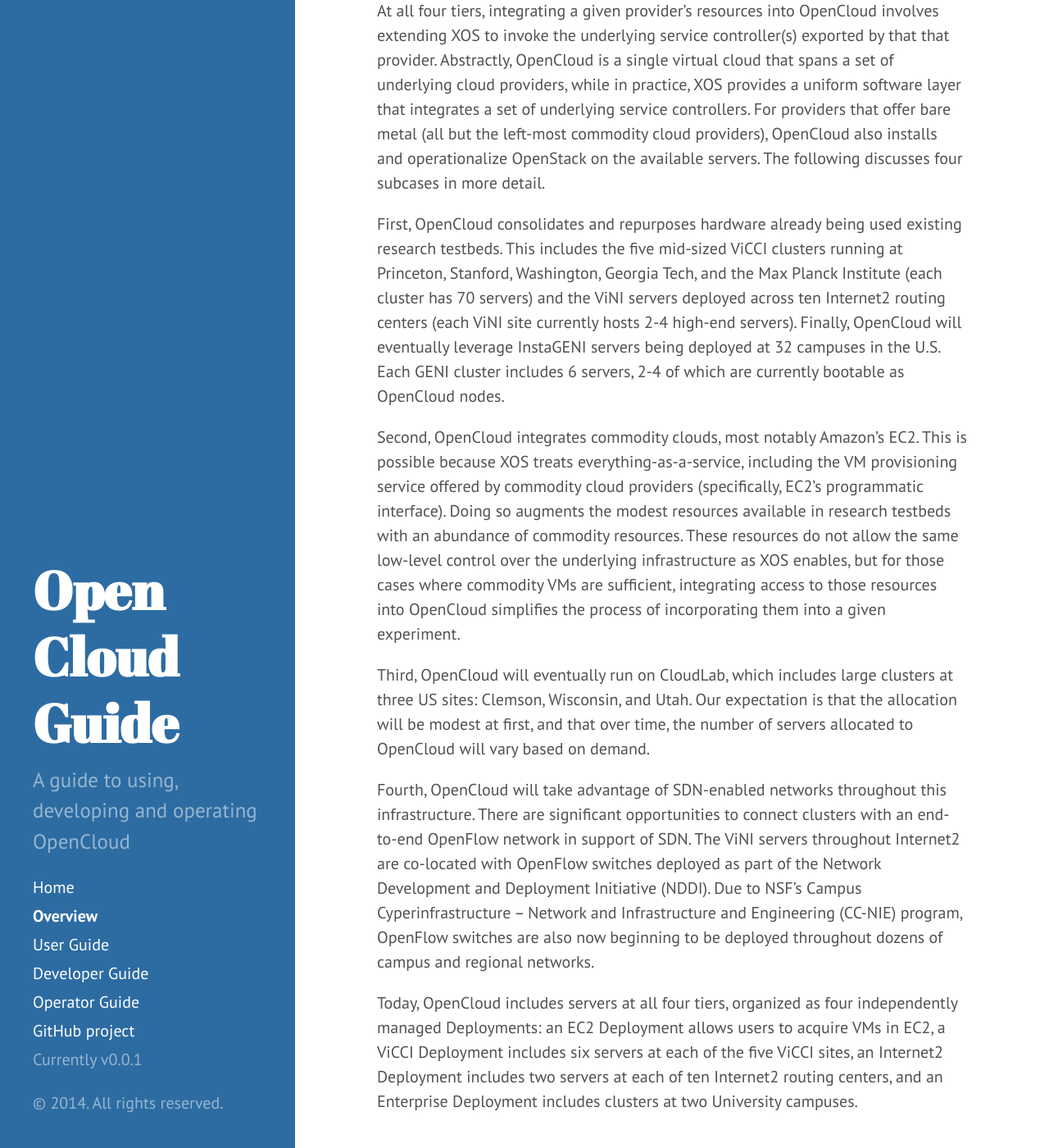
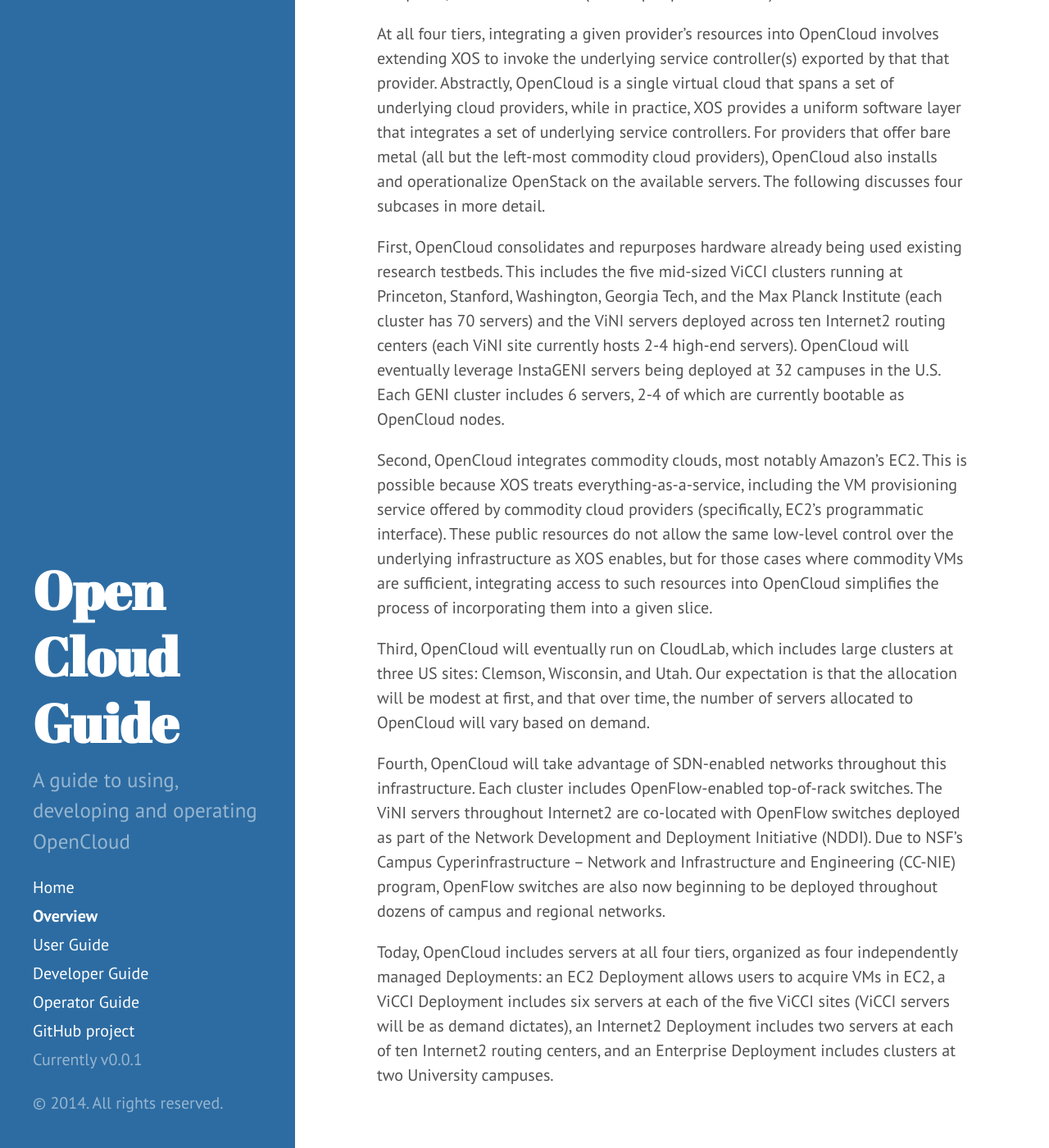
Before and after one commit to open-cloud/open-cloud.github.io.old, a Jekyll site: the page built from 0_overview.md, in a window 1280 px wide and 1400 px high, scrolled down 13194 px. Shown: the whole window at 82% size. Built offline with Jekyll 4.4.1, drawn with Linux system fonts in a browser that asks for light colours; Markdown is read by kramdown in place of the engine named in the settings; some of the changed text lies outside the part shown.

Commit message:
overview wordsmithing

```diff
--- a/0_overview.md
+++ b/0_overview.md
@@ -30,23 +30,21 @@
 OpenCloud are used to illustrate operational and deployment aspects.
 
 ##Software Architecture
+---
 
 Figure 1 schematically depicts the software components running on
-OpenCloud. They include XOS as the overarching Cloud Mangement System,
-existing OpenStack and Linux components (Nova, Neutron, Keystone, OvS,
-and libvirt), and a new Network Hypervisor called OpenVirteX.
+OpenCloud.  The bottom-most green boxes represent low-level
+virtualization mechanisms, including Open vSwitch (OvS) and libvirt,
+the latter of which provides an interface to virtualization
+technologies like KVM and LXC. It also includes OpenVirteX, a Network
+Hypervisor that dynamically creates customizable virtual networks on
+top of OpenFlow switches. A detailed description of OpenVirteX can be
+found in a companion
+[whitepaper](http://opencloud.us/docs/OpenVirteX.pdf).
 
 ![Figure 1. Software components running on OpenCloud.]({{ site.url }}/figures/Slide1.jpg)
 
 Figure 1. Software components running on OpenCloud.
-
-The bottom-most green boxes represent low-level virtualization
-mechanisms, including Open vSwitch (OvS) and libvirt, the latter of
-which provides an interface to virtualization technologies like KVM
-and LXC. It also includes OpenVirteX, a Network Hypervisor that
-dynamically creates customizable virtual networks on top of OpenFlow
-switches. A detailed description of OpenVirteX can be found in a
-companion [whitepaper](http://opencloud.us/docs/OpenVirteX.pdf).
 
 The middle orange boxes represent a collection of services, or more
 specifically, the controllers for those services. This includes a set
@@ -65,17 +63,16 @@
 between the kernel and the commands-and-libraries is not important.
 That is, XOS includes explicit support for folding new services built
 on top of OpenCloud back into OpenCloud, making them available to
-users. More information about how users interact with XOS is given in
-the **User Guide**, while more information about how to extend XOS
-with new services is given in the **Developer Guide.**
+users.
 
-XOS also supports cloud operators that manage physical resources. This
-gives operators the ability to manage and control the hardware,
-establish resource allocation policies, select virtualization
-technologies (i.e., both machine and network hypervisors), and so on,
-and it does so in a way that supports multiple administrative domains.
-More information about how operators use XOS to manage a cloud is
-given in the **Operator Guide**.
+More information about how users interact with XOS is given in the
+**User Guide**, while more information about how to extend XOS with
+new services is given in the **Developer Guide.** XOS also supports
+cloud operators that manage physical resources (i.e., control the
+hardware, establish resource allocation policies, select
+virtualization technologies), and it does so in a way that supports
+multiple administrative domains. More information about how operators
+use XOS to manage a cloud is given in the **Operator Guide**.
 
 ![Figure 2. Internal structure of XOS influenced by MVC pattern.]({{ site.url }}/figures/Slide2.jpg)
 
@@ -87,25 +84,26 @@
 its clean separation of data representation and presentation. The
 *Data Model* codifies the abstract objects, the relationship among
 those objects, and the operations on those objects. It is the heart of
-XOS, and so we briefly introduce the key object types below.
+XOS, and so we briefly introduce the key object types in the next
+section.
 
-On top of these abstractions is a set of *Views* (perspectives) that
-defines how various actors interact with XOS. These include
-traditional cloud tenants, service developers, and cloud operators. We
-expect the set of views to evolve over time, so for example, if
-OpenCloud one day supports a suite of content distribution services,
-it might be useful to create a "Content Provider" view.
+On top of these abstractions is a set of *Views* that defines how
+various actors interact with XOS. These include traditional cloud
+tenants, service developers, and cloud operators. We expect the set of
+views to evolve over time, so for example, if OpenCloud one day
+supports a suite of content distribution services, it might be useful
+to create a "Content Provider" view.
 
 Below the Model sits a collection of controller plugins that react to
-changes in the Model by manipulating the interfaces to the constituent
-services. We call this set of plugins -- and the framework in which
-they execute -- the *Observer*. The Observer has the challenging job
-of ensuring configuration state remains consistent across all levels
-of the distributed system, from the authoritative state maintained in
-the XOS data base, to the per-service state maintained in each service
-controller, to the local state in the widely distributed instances
-that implement each service. This is a challenging technical problem,
-and our approach is informed by a decade of experience controlling
+changes in the Data Model by manipulating the interfaces to the
+constituent services. We call this set of plugins -- and the framework
+in which they execute -- the *Observer*. The Observer's job is to
+ensure configuration state remains consistent across all levels of the
+distributed system, from the authoritative state maintained in the XOS
+data base, to the per-service state maintained in each service
+controller, to the local state in the distributed instances that
+implement each service. This is a challenging technical problem, and
+our approach is informed by a decade of experience controlling
 PlanetLab nodes and slices distributed across hundreds of sites around
 the world. A companion
 [whitepaper](http://opencloud.us/docs/Observer.pdf) describes the
@@ -233,7 +235,7 @@
 and Stanford, then she may assign a Role to a user at Princeton for
 default access to Stanford.
 
-###Infrastructure
+####Infrastructure
 
 XOS manages of a set of physical servers deployed throughout the
 network. (See Section **Deployment** for a description of the
@@ -298,7 +300,7 @@
 Nodes in that Deployment, and decides what Sites are allowed to
 instantiate Slivers and Networks on the Deployment's resources.
 
-###Policies and Configurations
+####Policies and Configurations
 
 Each Deployment defines a set of parameters, configurations and
 policies that govern how a collection of resources are managed. XOS
@@ -331,7 +333,7 @@
 NetworkTemplates are analogous constructs in the sense that both are
 opaque objects from the perspective of the data model.
 
-##Virtualization
+####Virtualization
 
 A virtualized Slice of the physical infrastructure is allocated and
 managed as follows:
@@ -410,7 +412,7 @@
 Slice-wide), while each Network potentially has a different
 NetworkTemplate (hence that field is defined per-Network).
 
-###Billing and Accounting
+####Billing and Accounting
 
 XOS includes a billing model that can be used to charge Sites for
 resource usage. The model includes enough detail so the Site can pass
@@ -440,7 +442,7 @@
 interval. Each Charge includes a reference to a per-Slice Usage
 object.
 
-##Services
+####Services
 
 XOS goes beyond Slices to define a model for the service runningwithin a Slice:
 
@@ -461,12 +463,14 @@
 **Adding Services** section of the **Developer Guide**.
 
 ##Interfaces
+---
 
 XOS offers two layered interfaces. The primary interface is a RESTful
 API running directly on top of Django. The second is in the form of a
 library, called *xoslib*, that simplifies the task of building Views.
 
 ##Hardware Infrastructure
+---
 
 This section sketches the OpenCloud hardware infrastructure, both in
 general terms (i.e., what OpenCloud will look like when fully
@@ -505,21 +509,19 @@
 ViCCI clusters running at Princeton, Stanford, Washington, Georgia
 Tech, and the Max Planck Institute (each cluster has 70 servers) and
 the ViNI servers deployed across ten Internet2 routing centers (each
-ViNI site currently hosts 2-4 high-end servers). Finally, OpenCloud
-will eventually leverage InstaGENI servers being deployed at 32
-campuses in the U.S. Each GENI cluster includes 6 servers, 2-4 of
-which are currently bootable as OpenCloud nodes.
+ViNI site currently hosts 2-4 high-end servers). OpenCloud will
+eventually leverage InstaGENI servers being deployed at 32 campuses in
+the U.S. Each GENI cluster includes 6 servers, 2-4 of which are
+currently bootable as OpenCloud nodes.
 
 Second, OpenCloud integrates commodity clouds, most notably Amazon's
 EC2. This is possible because XOS treats everything-as-a-service,
 including the VM provisioning service offered by commodity cloud
-providers (specifically, EC2's programmatic interface). Doing so
-augments the modest resources available in research testbeds with an
-abundance of commodity resources. These resources do not allow the
-same low-level control over the underlying infrastructure as XOS
-enables, but for those cases where commodity VMs are sufficient,
-integrating access to those resources into OpenCloud simplifies the
-process of incorporating them into a given experiment.
+providers (specifically, EC2's programmatic interface). These public
+resources do not allow the same low-level control over the underlying
+infrastructure as XOS enables, but for those cases where commodity VMs
+are sufficient, integrating access to such resources into OpenCloud
+simplifies the process of incorporating them into a given slice.
 
 Third, OpenCloud will eventually run on CloudLab, which includes
 large clusters at three US sites: Clemson, Wisconsin, and Utah. Our
@@ -528,18 +530,18 @@
 based on demand.
 
 Fourth, OpenCloud will take advantage of SDN-enabled networks
-throughout this infrastructure. There are significant opportunities to
-connect clusters with an end-to-end OpenFlow network in support of
-SDN. The ViNI servers throughout Internet2 are co-located with
-OpenFlow switches deployed as part of the Network Development and
-Deployment Initiative (NDDI). Due to NSF's Campus Cyperinfrastructure
--- Network and Infrastructure and Engineering (CC-NIE) program,
-OpenFlow switches are also now beginning to be deployed throughout
-dozens of campus and regional networks.
+throughout this infrastructure. Each cluster includes OpenFlow-enabled
+top-of-rack switches. The ViNI servers throughout Internet2 are
+co-located with OpenFlow switches deployed as part of the Network
+Development and Deployment Initiative (NDDI). Due to NSF's Campus
+Cyperinfrastructure -- Network and Infrastructure and Engineering
+(CC-NIE) program, OpenFlow switches are also now beginning to be
+deployed throughout dozens of campus and regional networks.
 
 Today, OpenCloud includes servers at all four tiers, organized as four
 independently managed Deployments: an EC2 Deployment allows users to
 acquire VMs in EC2, a ViCCI Deployment includes six servers at each of
-the five ViCCI sites, an Internet2 Deployment includes two servers at
-each of ten Internet2 routing centers, and an Enterprise Deployment
-includes clusters at two University campuses.
+the five ViCCI sites (ViCCI servers will be as demand dictates), an
+Internet2 Deployment includes two servers at each of ten Internet2
+routing centers, and an Enterprise Deployment includes clusters at two
+University campuses.
```
Also changed, not shown: other parts of 0_overview.md (+12 -8 lines).
